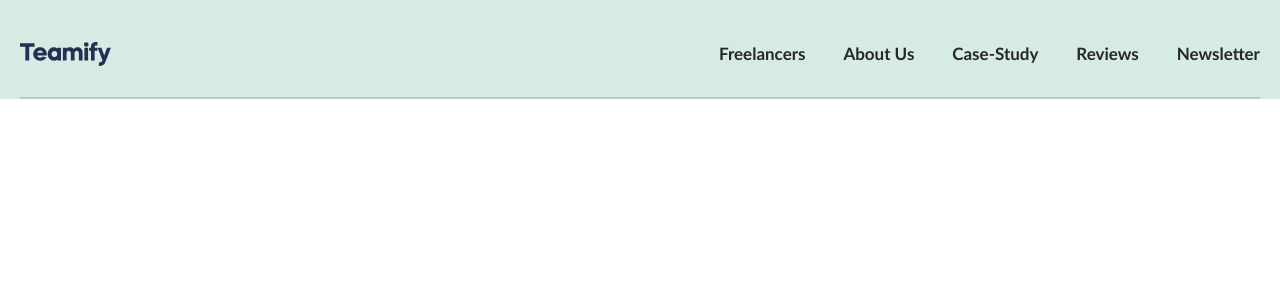
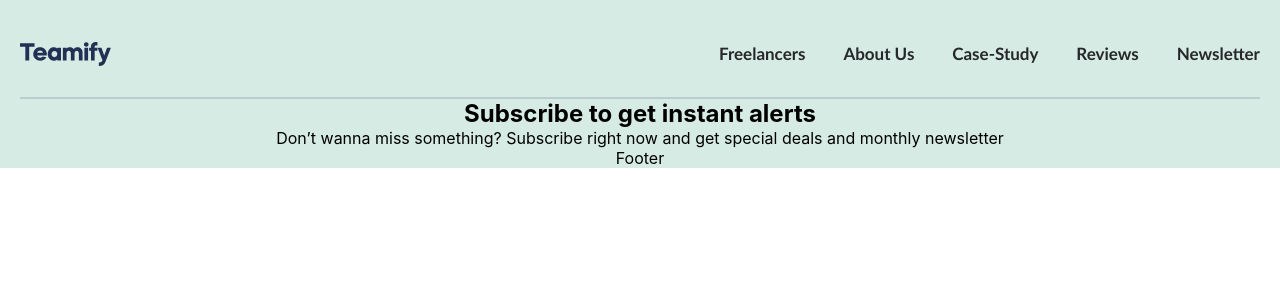
Before and after one commit to dima-leveret/CodeaddictRecruitmentTask, a React (Create React App) app in the folder crt-app/: page / in a window 1280 px wide. Shown: the top 300 px of the page. Built offline with nearby package versions, Linux system fonts and the light colour scheme.

Commit message:
created Subscribe-Footer component, sterted with subscribe

```diff
--- a/crt-app/src/App.css
+++ b/crt-app/src/App.css
@@ -6,5 +6,6 @@
 
 .App {
   display: flex;
-  justify-content: center;
+  flex-direction: column;
+  align-items: center;
 }
--- a/crt-app/src/App.js
+++ b/crt-app/src/App.js
@@ -1,12 +1,14 @@
 import React from "react";
 import './App.css';
 
-import NavBar from './components/NavBar'
+import NavBar from './components/NavBar';
+import SubscribeFooter from './components/Subscribe-Footer'
 
 function App() {
   return (
     <div className="App">
       <NavBar/>
+      <SubscribeFooter/>
     </div>
   );
 }
--- a/crt-app/src/components/NavBar.js
+++ b/crt-app/src/components/NavBar.js
@@ -35,7 +35,10 @@ class NavBar extends React.Component {
         return (
                 <header>
                     <div className="header-container">
-                        <img className="teamify-img" src={TeamifyLogo} alt="Teamify-logo"/>
+                        <img
+                        className="teamify-img"
+                        src={TeamifyLogo}
+                        alt="Teamify-logo"/>
                         <nav className="nav">
                             <ul>
                                 <li>Freelancers</li>
--- /dev/null
+++ b/crt-app/src/components/Subscribe-Footer.js
@@ -0,0 +1,17 @@
+import React from "react";
+
+import "../style/Subscribe-Footer.css"
+
+import Subscribe from "./subscribe-footer/Subscribe";
+import Footer from "./subscribe-footer/Footer";
+
+function SubscribeFooter() {
+    return(
+        <div className='subscribe-footer' >
+            <Subscribe/>
+            <Footer/>
+        </div>
+    )
+}
+
+export default SubscribeFooter;
--- /dev/null
+++ b/crt-app/src/components/subscribe-footer/Footer.js
@@ -0,0 +1,11 @@
+import React from "react"
+
+function Footer() {
+    return (
+        <div>
+            Footer
+        </div>
+    )
+}
+
+export default Footer;
--- /dev/null
+++ b/crt-app/src/components/subscribe-footer/Subscribe.js
@@ -0,0 +1,14 @@
+import React from "react";
+
+import "../../style/subscribe-footer/Subscribe.css"
+
+function Subscribe() {
+    return (
+        <div className='subscribe-container'>
+           <h2>Subscribe to get instant alerts</h2>
+           <p>Don’t wanna miss something? Subscribe right now and get special deals and monthly newsletter</p>
+        </div>
+    )
+}
+
+export default Subscribe;
--- /dev/null
+++ b/crt-app/src/style/Subscribe-Footer.css
@@ -0,0 +1,8 @@
+.subscribe-footer {
+    display: flex;
+    flex-direction: column;
+    align-items: center;
+    max-width: 1440px;
+    width: 100%;
+    background-color: #d6ebe4;
+}
--- /dev/null
+++ b/crt-app/src/style/subscribe-footer/Subscribe.css
@@ -0,0 +1,3 @@
+.subscribe-container {
+    text-align: center;
+}
```
